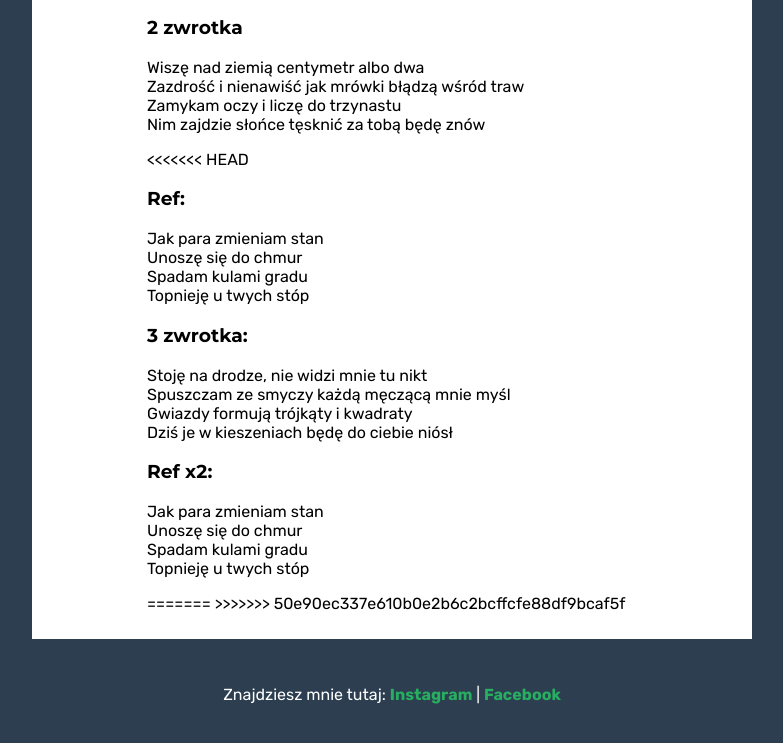
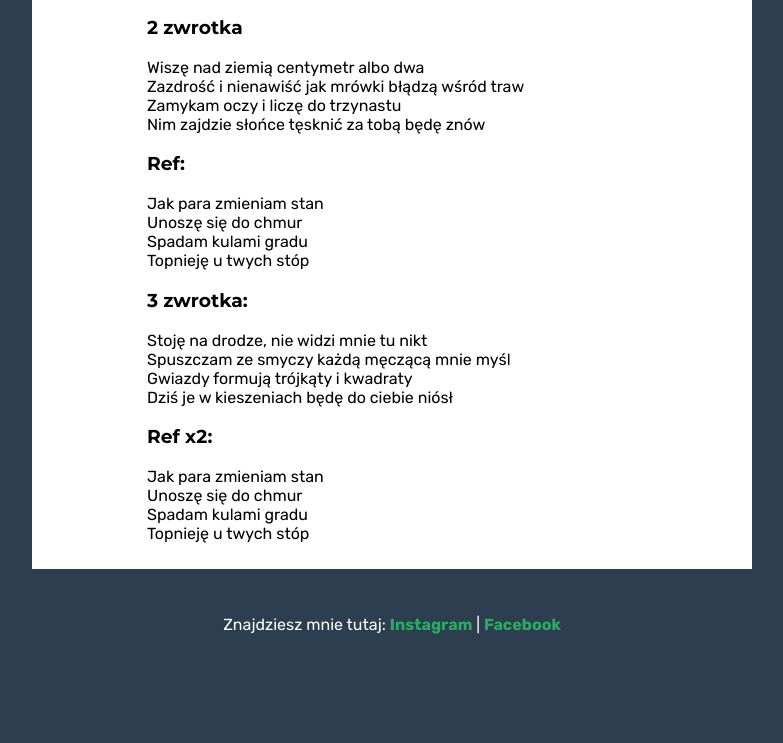
Before and after one commit to smoko1/learning-git-2, a plain HTML site: page index.html in a window 1280 px wide. Shown: the part 465-1208 px from the top of the page, without its empty margins (248-1031 px from the left). After the commit the page ends 1145 px from the top, so only its background shows below. Drawn offline with Linux system fonts and the light colour scheme.

```diff
--- a/index.html
+++ b/index.html
@@ -24,7 +24,6 @@
                 Zazdrość i nienawiść jak mrówki błądzą wśród traw<br>
                 Zamykam oczy i liczę do trzynastu<br>
                 Nim zajdzie słońce tęsknić za tobą będę znów<br></p>
-<<<<<<< HEAD
             <h3>Ref:</h3>
             <p>Jak para zmieniam stan<br>
                 Unoszę się do chmur<br>
@@ -40,8 +39,6 @@
                 Unoszę się do chmur<br>
                 Spadam kulami gradu<br>
                 Topnieję u twych stóp<br><p>
-=======
->>>>>>> 50e90ec337e610b0e2b6c2bcffcfe88df9bcaf5f
         </section>
     </main>
 <footer>
```
Also changed, not shown: 1 other file.
